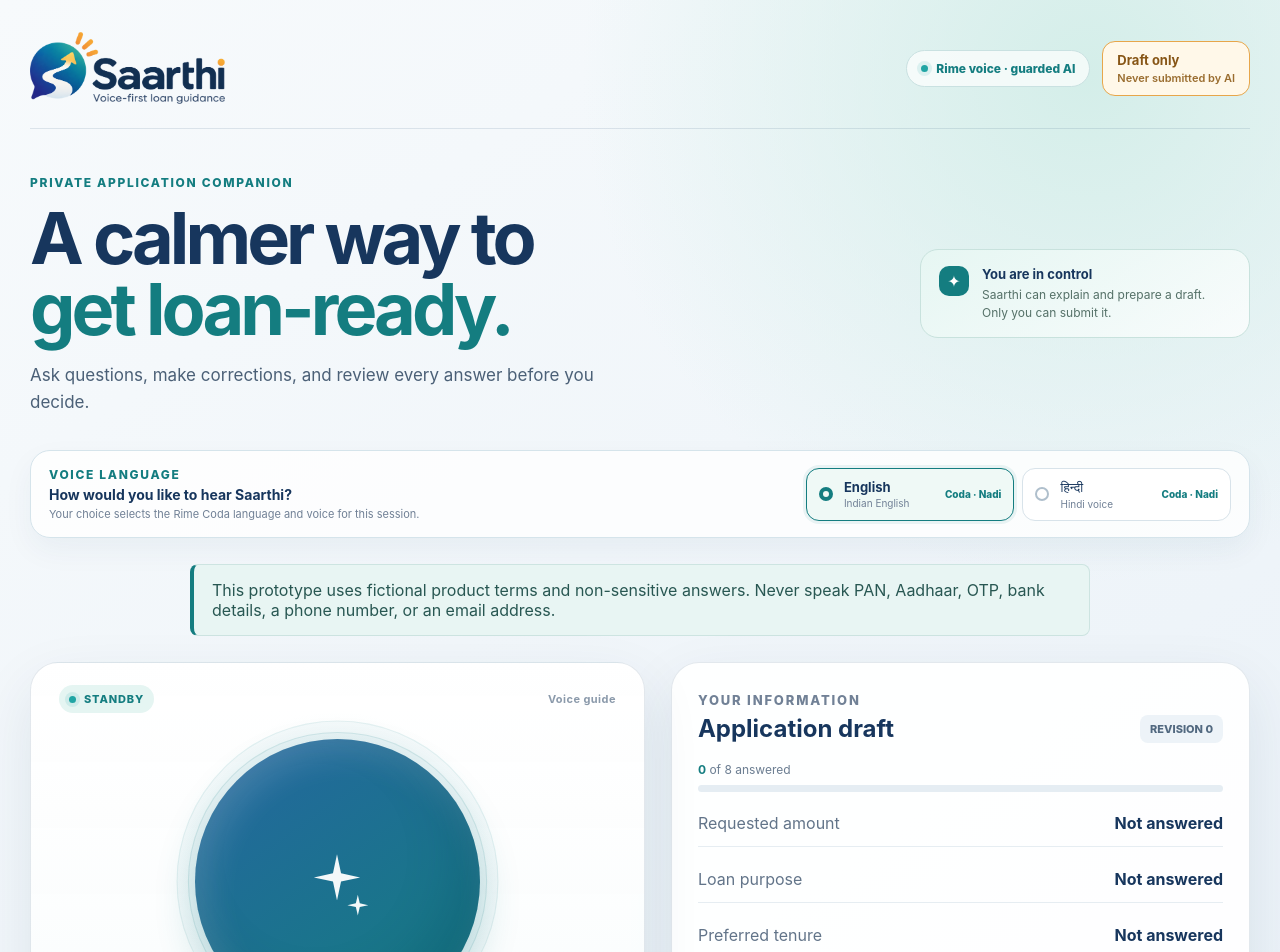
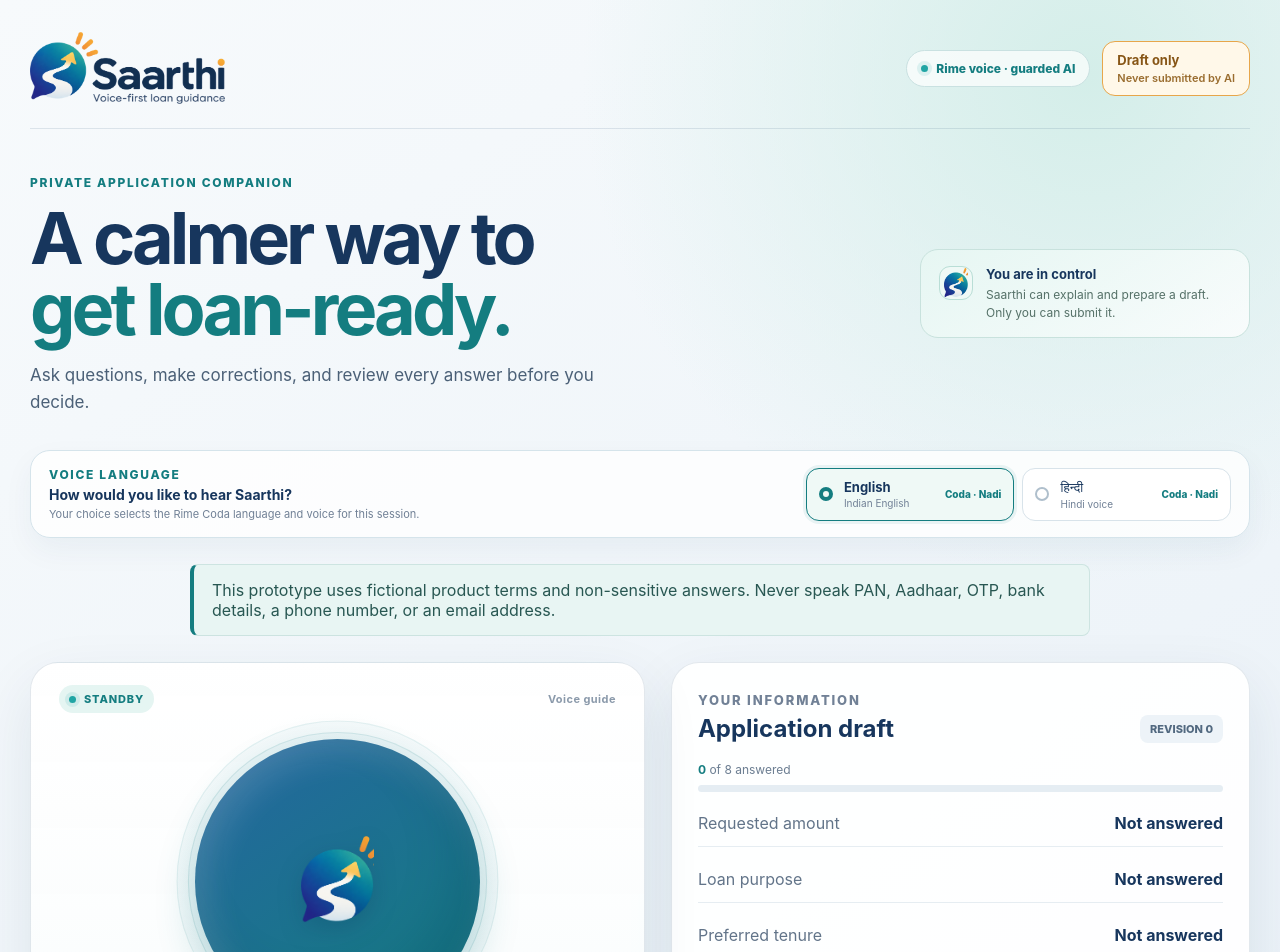
Before and after one commit to Pramit726/saarthi-voice-loan-assistant, a React (Vite) app in the folder web/: page / in a window 1280 px wide. Shown: the top 952 px of the page. Built offline with nearby package versions, Linux system fonts and the light colour scheme.

Commit message:
Extend Saarthi logo to voice states

```diff
--- a/web/src/App.tsx
+++ b/web/src/App.tsx
@@ -101,10 +101,7 @@ function VoiceMark({ state }: { state: VoiceState }) {
     );
   }
   return (
-    <svg viewBox="0 0 64 64" aria-hidden="true" className="voice-mark voice-mark-idle">
-      <path d="M32 8l3.5 16.5L52 28l-16.5 3.5L32 48l-3.5-16.5L12 28l16.5-3.5L32 8Z" />
-      <path d="M50 43l1.7 7.3L59 52l-7.3 1.7L50 61l-1.7-7.3L41 52l7.3-1.7L50 43Z" />
-    </svg>
+    <img src="/saarthi-mark.png" alt="" className="voice-mark-logo" />
   );
 }
 
@@ -253,7 +250,7 @@ function BorrowerView() {
 
       <section className="hero">
         <div><span className="eyebrow">PRIVATE APPLICATION COMPANION</span><h1>A calmer way to<br /><em>get loan-ready.</em></h1><p>Ask questions, make corrections, and review every answer before you decide.</p></div>
-        <div className="hero-note"><span className="hero-note-icon">✦</span><div><strong>You are in control</strong><small>Saarthi can explain and prepare a draft. Only you can submit it.</small></div></div>
+        <div className="hero-note"><span className="hero-note-icon"><img src="/saarthi-mark.png" alt="" /></span><div><strong>You are in control</strong><small>Saarthi can explain and prepare a draft. Only you can submit it.</small></div></div>
       </section>
 
       {!session && <section className="language-card" aria-label="Choose voice language">
--- a/web/src/styles.css
+++ b/web/src/styles.css
@@ -83,7 +83,8 @@ h2 { margin: 0 0 18px; color: #17365d; }
 .hero h1 em { color: #147d80; font-style: normal; }
 .hero p { max-width: 620px; font-size: 17px; line-height: 1.6; }
 .hero-note { display: flex; align-items: flex-start; gap: 13px; width: min(330px, 100%); padding: 16px 18px; border: 1px solid #c8e2dd; border-radius: 18px; background: linear-gradient(145deg, rgba(231,247,243,.88), rgba(255,255,255,.75)); }
-.hero-note-icon { display: grid; place-items: center; flex: 0 0 30px; height: 30px; border-radius: 10px; background: #147d80; color: white; }
+.hero-note-icon { display: grid; place-items: center; flex: 0 0 34px; height: 34px; overflow: hidden; border: 1px solid #b9ded6; border-radius: 11px; background: #eff9f6; }
+.hero-note-icon img { width: 31px; height: 31px; object-fit: contain; }
 .hero-note strong, .hero-note small { display: block; }
 .hero-note strong { margin-bottom: 4px; color: #17365d; font-size: 13px; }
 .hero-note small { color: #557168; font-size: 12px; line-height: 1.45; }
@@ -109,7 +110,7 @@ h2 { margin: 0 0 18px; color: #17365d; }
 .orb-paused .orb-core { background: linear-gradient(145deg, #657a91, #43586e); }
 .orb-listening .orb-core { animation: orb-listen 2.2s ease-in-out infinite; }.orb-listening .orb-halo-one { animation: halo-listen 2.2s ease-in-out infinite; }.orb-speaking .orb-core { animation: orb-speak .72s ease-in-out infinite alternate; }.orb-speaking .orb-halo-one { animation: halo-speak .72s ease-in-out infinite alternate; }
 @keyframes orb-listen { 50% { transform: scale(1.025); } } @keyframes halo-listen { 50% { transform: scale(1.1); opacity: .75; } } @keyframes orb-speak { from { transform: scale(.985); } to { transform: scale(1.05); } } @keyframes halo-speak { from { transform: scale(1.04); } to { transform: scale(1.15); opacity: .9; } }
-.voice-mark { width: 74px; height: 74px; fill: none; stroke: rgba(255,255,255,.95); stroke-linecap: round; stroke-linejoin: round; stroke-width: 2.8; }
+.voice-mark { width: 74px; height: 74px; fill: none; stroke: rgba(255,255,255,.95); stroke-linecap: round; stroke-linejoin: round; stroke-width: 2.8; }.voice-mark-logo { width: 92px; height: 92px; object-fit: contain; filter: drop-shadow(0 8px 12px rgba(8,49,86,.22)); }
 .voice-mark-idle { fill: rgba(255,255,255,.95); stroke: none; }.voice-mark-speaking { width: 82px; height: 82px; stroke-width: 4.5; }.voice-mark-listening { stroke-width: 3.5; }.voice-mark-paused { stroke-width: 5; }
 .voice-card h2 { position: relative; z-index: 1; margin-bottom: 5px; font-size: 23px; }.voice-detail, .voice-support { position: relative; z-index: 1; margin: 0 auto; max-width: 440px; }.voice-detail { color: #263f5b; font-size: 15px; font-weight: 700; }.voice-support { margin-top: 5px; color: #718196; font-size: 12px; line-height: 1.45; }
 .shell:not(.dashboard) .primary { position: relative; z-index: 1; margin: 22px auto 0; padding: 13px 22px; border-radius: 14px; background: #17365d; box-shadow: 0 8px 18px rgba(23,54,93,.16); transition: transform .2s ease, box-shadow .2s ease; }.shell:not(.dashboard) .primary:hover { transform: translateY(-2px); box-shadow: 0 12px 22px rgba(23,54,93,.2); }
```
